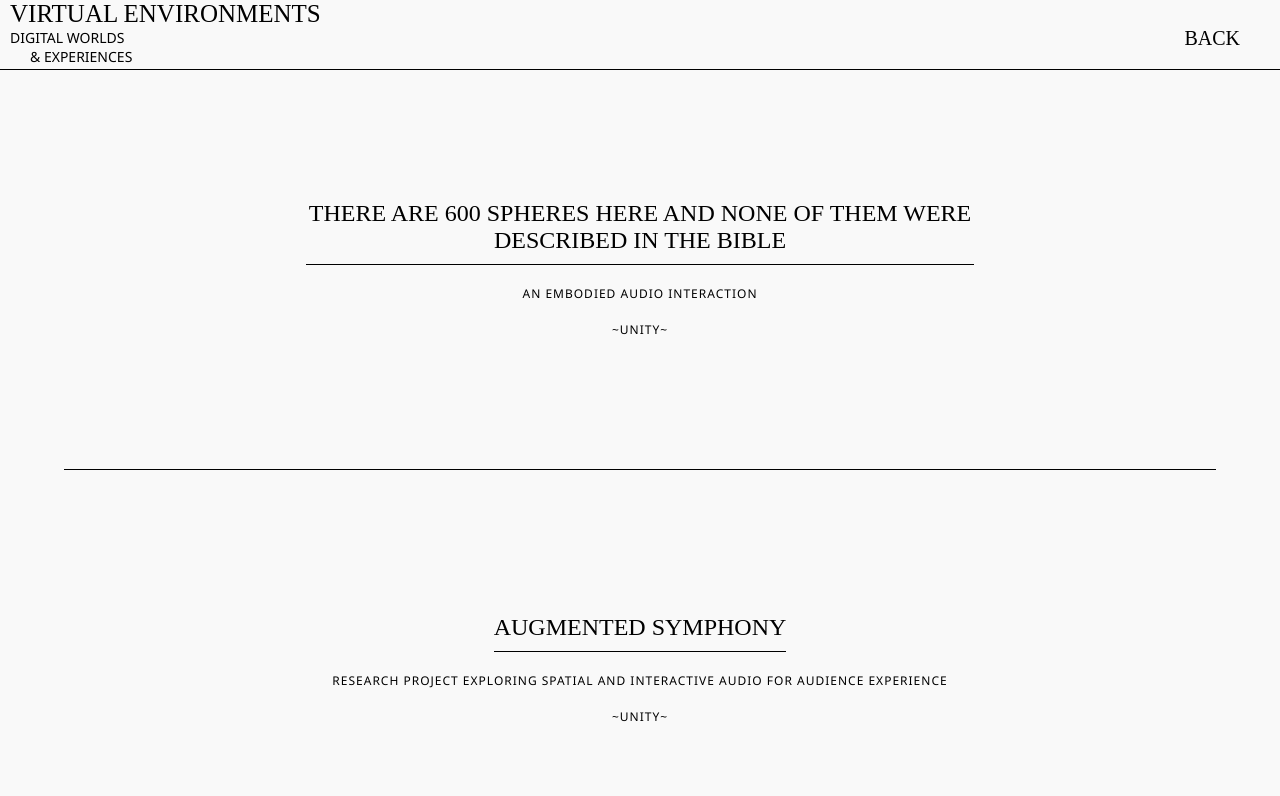
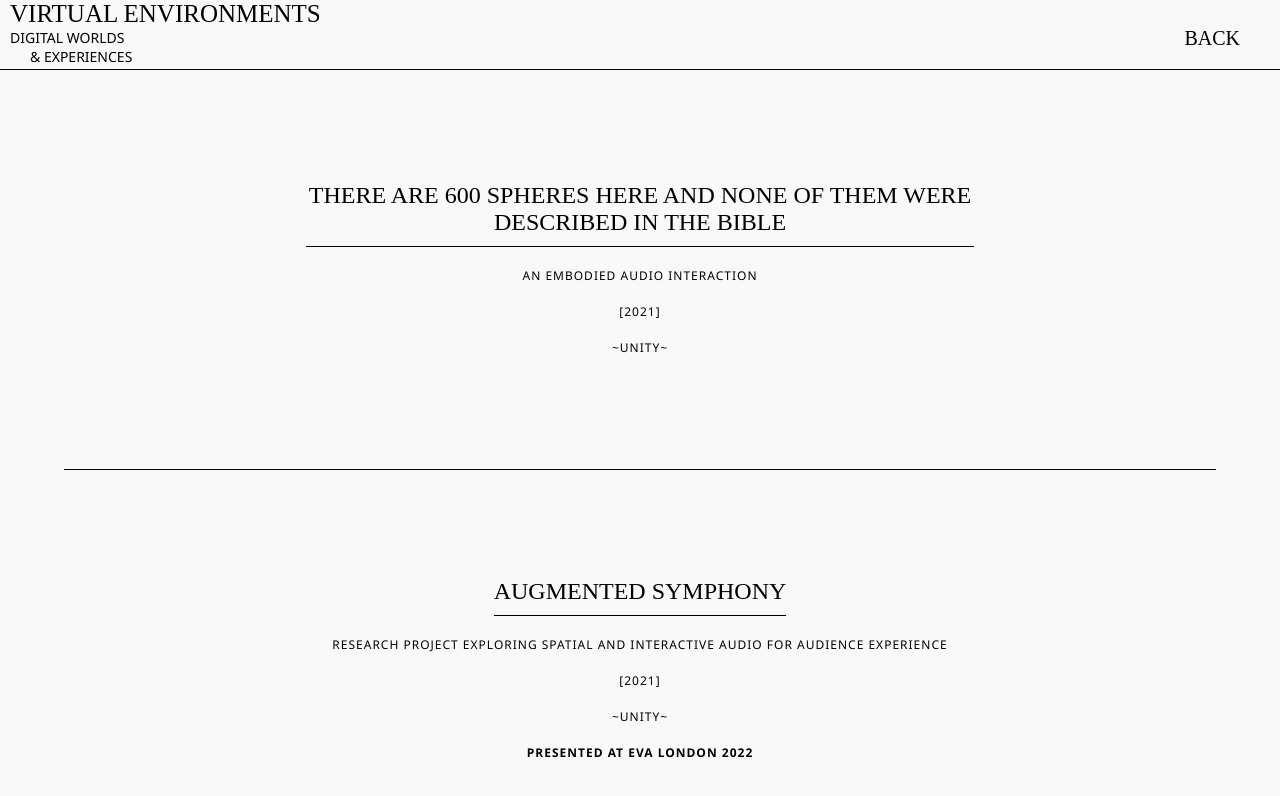
Before and after one commit to davidcrobert/Portfolio, a React (Create React App) app: page /virtual-environments in a window 1280 px wide. Shown: the top 796 px of the page. Built offline with nearby package versions, Linux system fonts and the light colour scheme.

Commit message:
Added remaining Installations and Virtual Environments

```diff
--- a/src/components/ProjectPage.js
+++ b/src/components/ProjectPage.js
@@ -24,6 +24,20 @@ const ProjectPage = () => {
     return null;
   }
 
+  // Function to process content and add externalLink class to external links
+  const processContent = (content) => {
+    const parser = new DOMParser();
+    const doc = parser.parseFromString(content, 'text/html');
+
+    doc.querySelectorAll('a').forEach(link => {
+      if (link.getAttribute('target') === '_blank') {
+        link.classList.add(styles.externalLink);
+      }
+    });
+
+    return doc.body.innerHTML;
+  };
+
   return (
     <div className={styles.projectPage}>
       <Header
@@ -37,14 +51,14 @@ const ProjectPage = () => {
       <h2 className={styles.designQuestion}>{project.question}</h2>
 
       <section className={styles.designContent}>
-        <div dangerouslySetInnerHTML={{ __html: project.content }} />
+        <div dangerouslySetInnerHTML={{ __html: processContent(project.content) }} />
 
         {project.mediaEmbed && (
           <div className={styles.mediaEmbed} dangerouslySetInnerHTML={{ __html: project.mediaEmbed }} />
         )}
 
         {project.additionalInfo && (
-          <div className={styles.additionalInfo} dangerouslySetInnerHTML={{ __html: project.additionalInfo }} />
+          <div className={styles.additionalInfo} dangerouslySetInnerHTML={{ __html: processContent(project.additionalInfo) }} />
         )}
 
         <p className={styles.technologies}>
--- a/src/data/projectData.js
+++ b/src/data/projectData.js
@@ -87,8 +87,78 @@ export const projectData = {
                 The CBC wrote an <a class="externalLink"  href="https://www.cbc.ca/arts/in-toronto-here-s-where-you-can-make-art-with-a-giant-industrial-robot-1.6321499" target="_blank" rel="noopener noreferrer">article</a> about it.
               </p>
             `
+          },
+          {
+            id: 3,
+            title: "Moth Melody",
+            link: "/projects/moth-melody",
+            description: "A musical, interactive, and collaborative tabletop-projection for children<br><br>[2022]<br><br>~Unity & Arduino & Touchdesigner~<br><br><b>Presented at the Ontario Science Centre</b>",
+            subtitle1: "An intro",
+            subtitle2: "to insects",
+            year: "2022",
+            question: "How can we make bugs approachable for kids?",
+            content: `
+              <p>
+                My class partnered with the <a href="https://www.ontariosciencecentre.ca/" target="_blank" rel="noopener noreferrer">Ontario Science Centre</a>
+                to produce interactive exhibits about insects for children. My team's is based on moths. Users can touch our table's lanterns, which would light up, and a corresponding
+                lantern in the centre projection would light-up as well. The moth is attracted to and moves towards this light - if it passes through a flower, a musical note
+                from a scale plays.
+                <br><br>
+                I programmed the entire installation. The interactions were handled using capacitive touch with an Arduino. This communicated to Unity,
+                which managed the game mechanics of the installation. Then TouchDesigner was used for some post-processing and the keystoning of the projection.
+              </p>
+            `,
+            technologies: "Unity, Arduino, Digital Fabrication, TouchDesigner",
+            mediaEmbed: `
+              <iframe
+                width="560"
+                height="315"
+                src="https://www.youtube.com/embed/1aOuyW_uDc0"
+                title="YouTube video player"
+                frameborder="0"
+                allow="accelerometer; autoplay; clipboard-write; encrypted-media; gyroscope; picture-in-picture"
+                allowfullscreen
+              ></iframe>
+            `
+          },
+          {
+            id: 4,
+            title: "I'M SORRY I CAN'T HEAR YOU COULD YOU PLEASE SPEAK A LITTLE LOUDER",
+            link: "/projects/i-cant-hear-you",
+            description: "A networked experience about [mis]communication<br><br>[2022]<br><br>~TouchDesigner~",
+            subtitle1: "Like talking",
+            subtitle2: "to a brick wall",
+            year: "2022",
+            question: "How can we talk when we don't understand each other?",
+            content: `
+              <p>
+                In I'M SORRY I CAN'T HEAR YOU COULD YOU PLEASE SPEAK A LITTLE LOUDER, my audience is divided. In one room, the majority
+                of them remain together. It is warmly lit, and they sat in a semi-circle looking at each other. For the other room I
+                took one member of the group, and placed them in a large, dark studio. The only thing lighting the room is a projection
+                of long green lines against the wall. This member's phone is taken and put in a box, then are seated in a high chair
+                with a microphone sitting on the ground in front of them.
+                <br><br>
+                Connecting these rooms is a Zoom call. In the first room, with the group, the Zoom call is audible and they may
+                communally speak to it. In the second room with the single participant, they cannot hear anything from the call, but
+                rather just see a visualization of the audio from the call, sitting in silence. Their collective goal: have a conversation. Speak to each
+                other.
+                <br><br>
+                The performance lasted about 15 minutes for each participant.
+              </p>
+            `,
+            technologies: "TouchDesigner, Projection Mapping",
+            mediaEmbed: `
+              <iframe
+                width="560"
+                height="315"
+                src="https://www.youtube.com/embed/T3VsCSVuLc8"
+                title="YouTube video player"
+                frameborder="0"
+                allow="accelerometer; autoplay; clipboard-write; encrypted-media; gyroscope; picture-in-picture"
+                allowfullscreen
+              ></iframe>
+            `
           }
-        // ... other installation projects
         ]
       },
       virtualEnvironments: {
@@ -96,7 +166,84 @@ export const projectData = {
         subtitle1: "Digital worlds",
         subtitle2: "& experiences",
         projects: [
-        // ... virtual environment projects
+          {
+            id: 1,
+            title: "THERE ARE 600 SPHERES HERE AND NONE OF THEM WERE DESCRIBED IN THE BIBLE",
+            link: "/projects/600-spheres",
+            description: "An embodied audio interaction<br><br>[2021]<br><br>~Unity~",
+            subtitle1: "Spatialized sound",
+            subtitle2: "Sonified movements",
+            year: "2021",
+            question: "How can sound be recontextualized through space?",
+            content: `
+              <p>
+                <i>THERE ARE 600 SPHERES HERE AND NONE OF THEM WERE DESCRIBED IN THE BIBLE</i> is an interface for exploring your voice. It invites users to speak for 30 seconds before tearing that into 600 distinct audio grains.
+                These grains are arranged in the shape of a sphere, which users can interact with through a Leap Motion Controller. When a user's fingertip 'collides' with a grain,
+                it plays its grain back. This creates a uniquely vocal context that must be interacted with spatially - it makes users aware of their voices
+                as digital, three-dimensional media. A flick of the finger captures a lisp, a click of the tongue, a warble of the voice.
+              </p>
+            `,
+            technologies: "Unity, hand tracking",
+            mediaEmbed: `
+              <iframe
+                width="560"
+                height="315"
+                src="https://www.youtube.com/embed/RHDl9PVFnQk"
+                title="YouTube video player"
+                frameborder="0"
+                allow="accelerometer; autoplay; clipboard-write; encrypted-media; gyroscope; picture-in-picture"
+                allowfullscreen
+              ></iframe>
+            `
+          },
+          {
+            id: 2,
+            title: "Augmented Symphony",
+            link: "/projects/augmented-symphony",
+            description: "Research project exploring spatial and interactive audio for audience experience<br><br>[2021]<br><br>~Unity~<br><br><b>Presented at EVA London 2022</b>",
+            subtitle1: "Enhancing Orchestral",
+            subtitle2: "Experiences",
+            year: "2021",
+            question: "How can AR and spatial audio enhance the audience experience of live orchestral performances?",
+            content: `
+              <p>
+                Augmented Symphony was a research project exploring the use of augmented reality (AR) and spatial audio to enhance the audience experience of orchestral music. The project aimed to provide additional visual and auditory information to concert-goers through a mobile AR application.
+              </p>
+              <p>
+                The app allows users to see visual representations of different instrument sections and their sound waves, as well as to adjust the volume of specific sections in real-time. This creates a more immersive and personalized concert experience.
+              </p>
+              <p>
+                As part of the research team, I contributed to the development of the AR application using Unity and helped design the user experience. We conducted user studies to evaluate the effectiveness of the AR enhancements on audience engagement and enjoyment.
+              </p>
+            `,
+            technologies: "Unity, AR Foundation, C#, Spatial Audio",
+            mediaEmbed: `
+              <iframe
+                width="560"
+                height="315"
+                src="https://www.youtube.com/embed/TyodRsDgzKk"
+                title="YouTube video player"
+                frameborder="0"
+                allow="accelerometer; autoplay; clipboard-write; encrypted-media; gyroscope; picture-in-picture"
+                allowfullscreen
+              ></iframe>
+            `,
+            additionalInfo: `
+              <p>The above video is our submission to conferences. For a video that better captures the spatial audio, please view the one below.</p>
+              <div class="mediaEmbed">
+                <iframe
+                  width="560"
+                  height="315"
+                  src="https://www.youtube.com/embed/6JOqSxd1kJ8"
+                  title="Augmented Symphony Spatial Audio Demo"
+                  frameborder="0"
+                  allow="accelerometer; autoplay; clipboard-write; encrypted-media; gyroscope; picture-in-picture"
+                  allowfullscreen
+                ></iframe>
+              </div>
+              <p>This app, along with a <a href="#" target="_blank" rel="noopener noreferrer">short paper</a> I helped write, was presented as part of <a href="https://www.eva-london.org/eva-london-2022/" target="_blank" rel="noopener noreferrer">EVA London 2022</a>.</p>
+            `
+          }
         ]
       },
     augmentedReality: {
--- a/src/pages/VirtualEnvironmentsPage.js
+++ b/src/pages/VirtualEnvironmentsPage.js
@@ -1,31 +1,16 @@
 import React from 'react';
 import Category from '../components/Category';
+import { projectData } from '../data/projectData';
 
 const VirtualEnvironmentsPage = () => {
-  const projects = [
-    {
-      id: 1,
-      title: "THERE ARE 600 SPHERES HERE AND NONE OF THEM WERE DESCRIBED IN THE BIBLE",
-      link: "/projects/600-spheres",
-      description: "An embodied audio interaction<br><br>~Unity~",
-      year: "2021"
-    },
-    {
-      id: 2,
-      title: "Augmented Symphony",
-      link: "/projects/augmented-symphony",
-      description: "Research project exploring spatial and interactive audio for audience experience<br><br>~Unity~",
-      year: "2021"
-    }
-    // Add more projects here as needed
-  ];
+  const { virtualEnvironments } = projectData;
 
   return (
     <Category
-      title="Virtual Environments"
-      subtitle1="Digital worlds"
-      subtitle2="& experiences"
-      projects={projects}
+      title={virtualEnvironments.title}
+      subtitle1={virtualEnvironments.subtitle1}
+      subtitle2={virtualEnvironments.subtitle2}
+      projects={virtualEnvironments.projects}
     />
   );
 };
```
Lines whose indentation alone changed are shown as unchanged.
